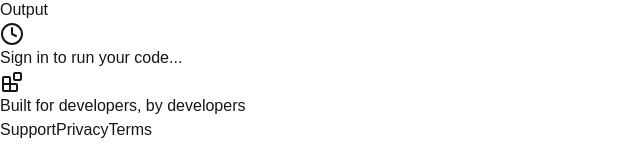
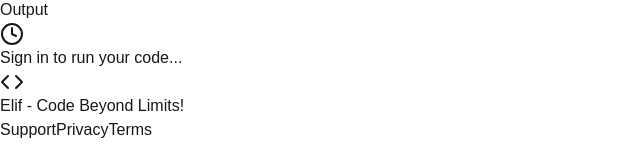
Before and after one commit to adityasharmawork/elif, a Next.js app: page / in a window 1280 px wide. Shown: the part 458-622 px from the top of the page, without its empty margins (0-640 px from the left). Built offline with nearby package versions, Linux system fonts and the light colour scheme; no server answers.

Commit message:
Fixed footer

```diff
--- a/src/components/Footer.tsx
+++ b/src/components/Footer.tsx
@@ -1,4 +1,4 @@
-import { Blocks } from "lucide-react";
+import { Blocks, Code } from "lucide-react";
 import Link from "next/link";
 
 function Footer() {
@@ -8,8 +8,8 @@ function Footer() {
       <div className="max-w-7xl mx-auto px-4 py-8">
         <div className="flex flex-col md:flex-row items-center justify-between gap-4">
           <div className="flex items-center gap-2 text-gray-400">
-            <Blocks className="size-5" />
-            <span>Built for developers, by developers</span>
+            <Code className="size-5" />
+            <span>Elif - Code Beyond Limits!</span>
           </div>
           <div className="flex items-center gap-6">
             <Link href="/support" className="text-gray-400 hover:text-gray-300 transition-colors">
```
